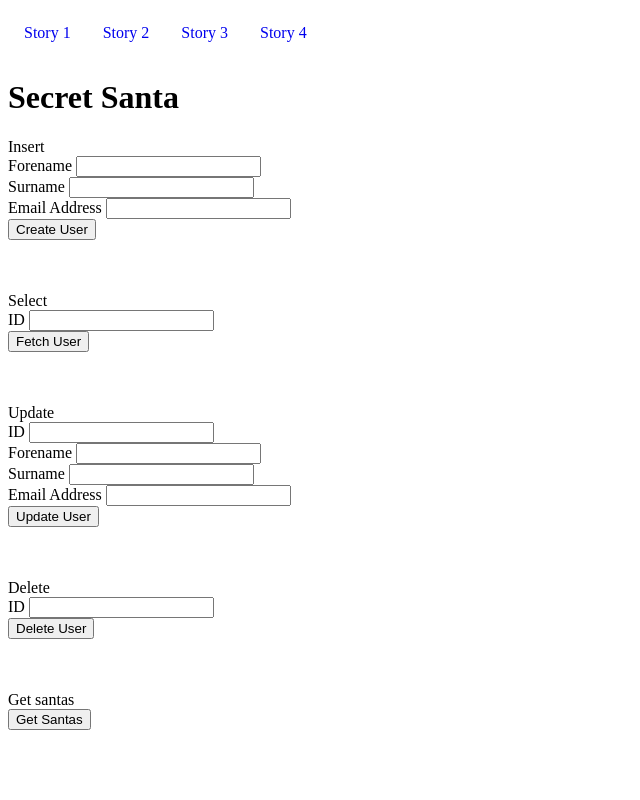
After one commit to UnknownHermit/Secret-Santa, a PHP site: page /views/views_santa_api.html in a window 1280 px wide. The commit adds this page. Shown: the whole page, without its empty margins (0-640 px from the left). Run offline with PHP 8.4, Linux system fonts and the light colour scheme.

Commit message:
Misc bug fixes

```diff
--- /dev/null
+++ b/views/views_santa_api.html
@@ -0,0 +1,77 @@
+<html>
+    <head>
+        <script src="includes/javascript/jQuery.js"></script>
+        <style>
+            ul.menu {
+            list-style-type: none;
+            margin: 0;
+            padding: 0;
+            overflow: hidden;
+            }
+
+            li.menuItem {
+            float: left;
+            }
+
+            li.menuItem a {
+            display: block;
+            text-align: center;
+            padding: 16px;
+            text-decoration: none;
+            }
+
+        </style>
+    </head>
+    <body>
+    <div>
+        <ul class="menu">
+            <li class="menuItem"><a href="/story_one.php">Story 1</a></li>
+            <li class="menuItem"><a href="/story_two.php">Story 2</a></li>
+            <li class="menuItem"><a href="/story_three.php">Story 3</a></li>
+            <li class="menuItem"><a href="/story_four.php">Story 4</a></li>
+        </ul>
+    </div>
+    <div>
+        <h1>Secret Santa</h1>
+        <h2><?php print $subtitle; ?></h2>
+        Insert
+        <form method="POST" action="api/santaApi.php" target="_blank">
+            <label for="santaForeame">Forename</label> <input type="text" id="santaForename" name="forename"/><br/>
+            <label for="santaSurname">Surname</label> <input type="text" id="santaSurname" name="surname"/><br/>
+            <label for="santaEmail">Email Address</label> <input type="email" id="santaEmail" name="email"/><br/>
+            <input type="hidden" name="action" value="create"/>
+            <input type="submit" value="Create User"/>
+        </form><br/><br/>
+
+        Select
+        <form method="POST" action="api/santaApi.php" target="_blank">
+            <label for="santaID">ID</label> <input type="text" id="santaID" name="ID"/><br/>
+            <input type="hidden" name="action" value="read"/>
+            <input type="submit" value="Fetch User"/>
+        </form><br/><br/>
+
+        Update
+        <form method="POST" action="api/santaApi.php" target="_blank">
+            <label for="santaID">ID</label> <input type="text" id="santaID" name="ID"/><br/>
+            <label for="santaForeame">Forename</label> <input type="text" id="santaForename" name="forename"/><br/>
+            <label for="santaSurname">Surname</label> <input type="text" id="santaSurname" name="surname"/><br/>
+            <label for="santaEmail">Email Address</label> <input type="email" id="santaEmail" name="email"/><br/>
+            <input type="hidden" name="action" value="update"/>
+            <input type="submit" value="Update User"/>
+        </form><br/><br/>
+
+        Delete
+        <form method="POST" action="api/santaApi.php" target="_blank">
+            <label for="santaID">ID</label> <input type="text" id="santaID" name="ID"/><br/>
+            <input type="hidden" name="action" value="delete"/>
+            <input type="submit" value="Delete User"/>
+        </form><br/><br/>
+
+        Get santas
+        <form method="POST" action="api/santaApi.php" target="_blank">
+        <input type="hidden" name="action" value="getSantas"/>
+        <input type="submit" value="Get Santas"/>
+        </form><br/><br/>
+    </div>
+    </body>
+</html>
```
Also changed, not shown: index.html (added, +35 -0 lines), story_four.php (+4 -77 lines).
